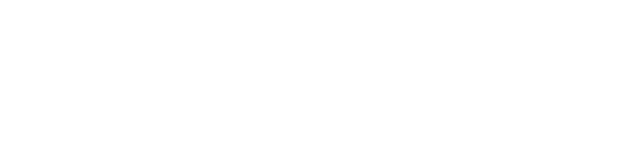
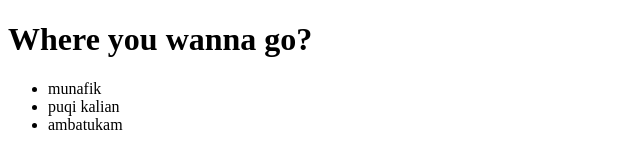
Before and after one commit to ZXH2y/Jquery, a website: page index.html in a window 1280 px wide. Shown: the whole page, without its empty margins (0-640 px from the left). Drawn offline with nearby package versions, Linux system fonts and the light colour scheme.

Commit message:
make jquery selector untuk ganti elemen atau class document

```diff
--- a/index.html
+++ b/index.html
@@ -8,8 +8,21 @@
 </head>
 
 <body>
-
+    <h1>Where you wanna go?</h1>
+    <ul>
+        <li class="parepare">Parepare</li>
+        <li>Makassar</li>
+        <li id="ngawi">Ngawii</li>
+    </ul>
     <script src="node_modules/jquery/dist/jquery.min.js"></script>
+    <script>
+        $(document).ready(function () {
+            console.log('Jquery sudah jalan');
+            $(`li`).text(`puqi kalian`); //target semua li
+            $(`.parepare`).text(`munafik`); // target class
+            $(`#ngawi`).text(`ambatukam`); // target id
+        });
+    </script>
 </body>
 
 </html>
```
